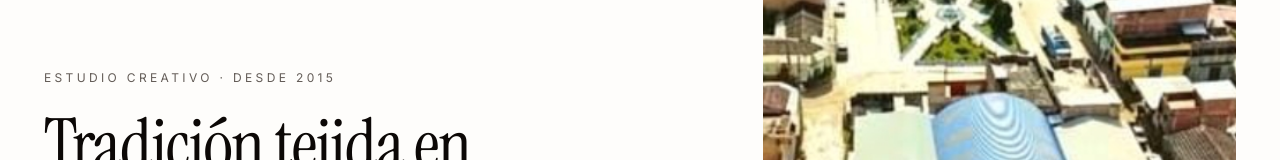
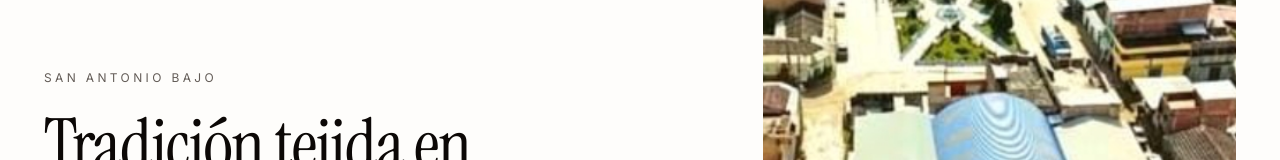
Before and after one commit to ANGEL-JHAN/web-prueba, a React (Vite) app: page / in a window 1280 px wide. Shown: the part 303-463 px from the top of the page. Built offline with nearby package versions, Linux system fonts and the light colour scheme.

Commit message:
Actualizar Index.tsx

```diff
--- a/src/pages/Index.tsx
+++ b/src/pages/Index.tsx
@@ -10,10 +10,10 @@ export default function Index() {
         <div className="grid md:grid-cols-12 gap-10 items-end">
           <div className="md:col-span-7">
             <div className="text-xs uppercase tracking-[0.28em] text-muted-foreground mb-6">
-              Estudio creativo · Desde 2015
+              San Antonio bajo
             </div>
             <h1 className="text-5xl sm:text-6xl md:text-7xl leading-[1.02] text-ink">
-              Tradición tejida en cada<em className="font-display italic text-accent">sombrero</em>,
+              Tradición tejida en cada<em className="font-display italic text-accent">sombrero</em>
               .
             </h1>
             <p className="mt-6 max-w-xl text-base text-muted-foreground leading-relaxed">
```
